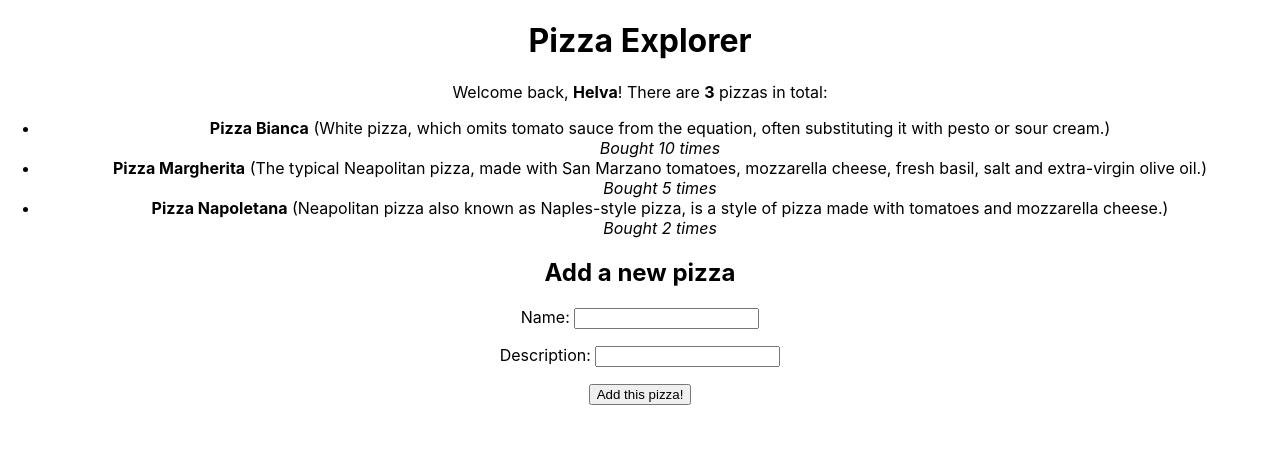
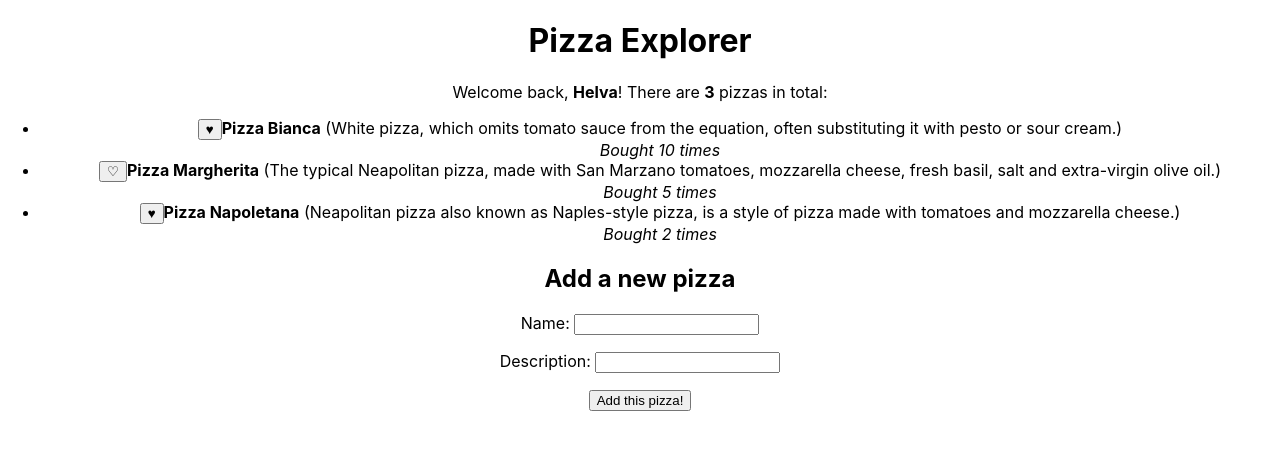
Before and after one commit to VanessaAla/pizza-explorer, a React (Create React App) app: page / in a window 1280 px wide. Shown: the top 450 px of the page. Built offline with nearby package versions, Linux system fonts and the light colour scheme.

Commit message:
added a favorite pizza action

```diff
--- a/src/components/PizzaList.js
+++ b/src/components/PizzaList.js
@@ -1,8 +1,10 @@
-import { useSelector } from "react-redux";
+import { useDispatch, useSelector } from "react-redux";
 import { selectUser } from "../store/user/selectors";
 import { selectPizzas } from "../store/pizzas/selectors";
+import { toggleFavorite } from "../store/user/actions";
 
 export default function PizzaList() {
+  const dispatch = useDispatch();
   const user = useSelector(selectUser);
   const pizzas = useSelector(selectPizzas);
 
@@ -16,6 +18,13 @@ export default function PizzaList() {
       <ul>
         {pizzas.map((pizza) => (
           <li key={pizza.id}>
+            <button
+              onClick={() => {
+                dispatch(toggleFavorite(pizza.id));
+              }}
+            >
+              {user.favorites.includes(pizza.id) ? "♥" : "♡"}
+            </button>
             <strong>{pizza.name}</strong> ({pizza.description}) <br />
             <em>Bought {pizza.bought} times</em>
           </li>
--- a/src/store/user/actions.js
+++ b/src/store/user/actions.js
@@ -0,0 +1,4 @@
+export const toggleFavorite = (favoriteId) => ({
+  type: "user/toggleFavorite",
+  payload: favoriteId,
+});
--- a/src/store/user/reducer.js
+++ b/src/store/user/reducer.js
@@ -1,6 +1,7 @@
 const initialState = {
   name: "Helva",
   id: 42,
+  favorites: [67283, 357311],
 };
 
 export default function reducer(state = initialState, action) {
```
